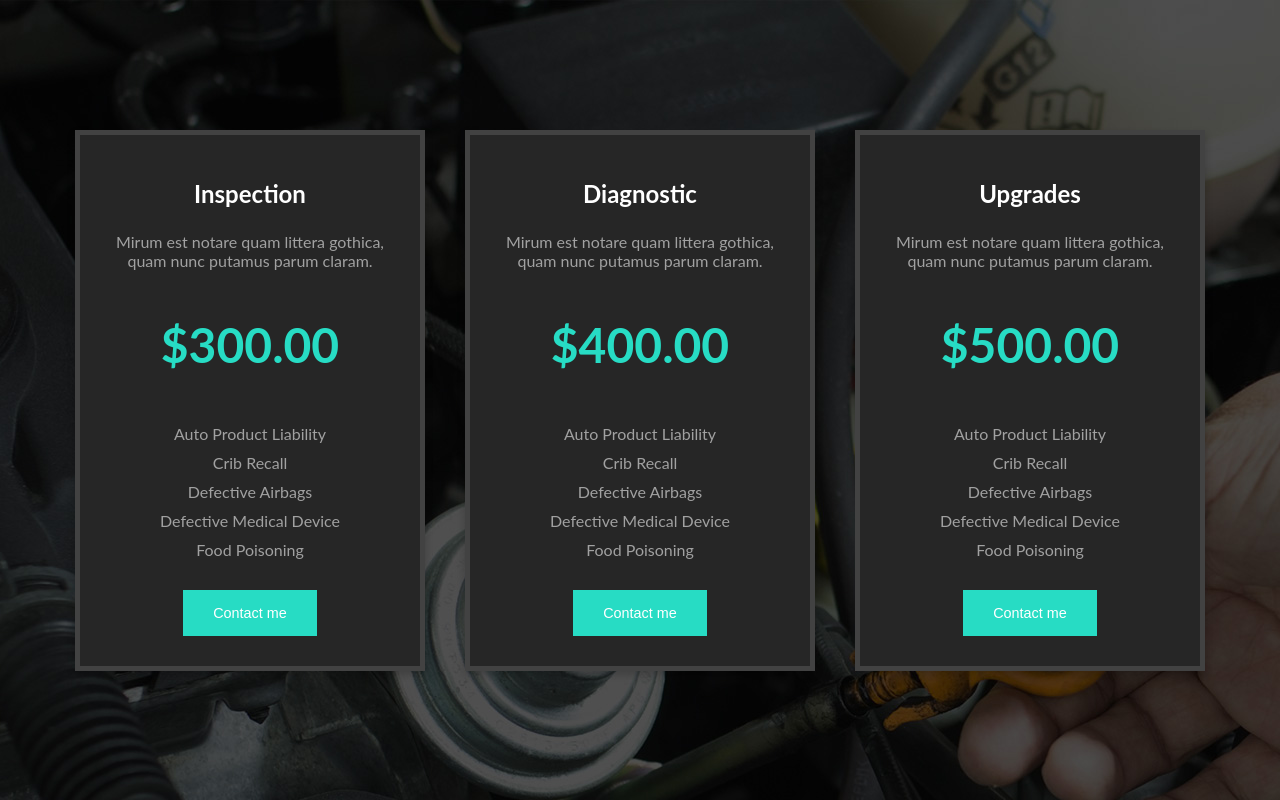
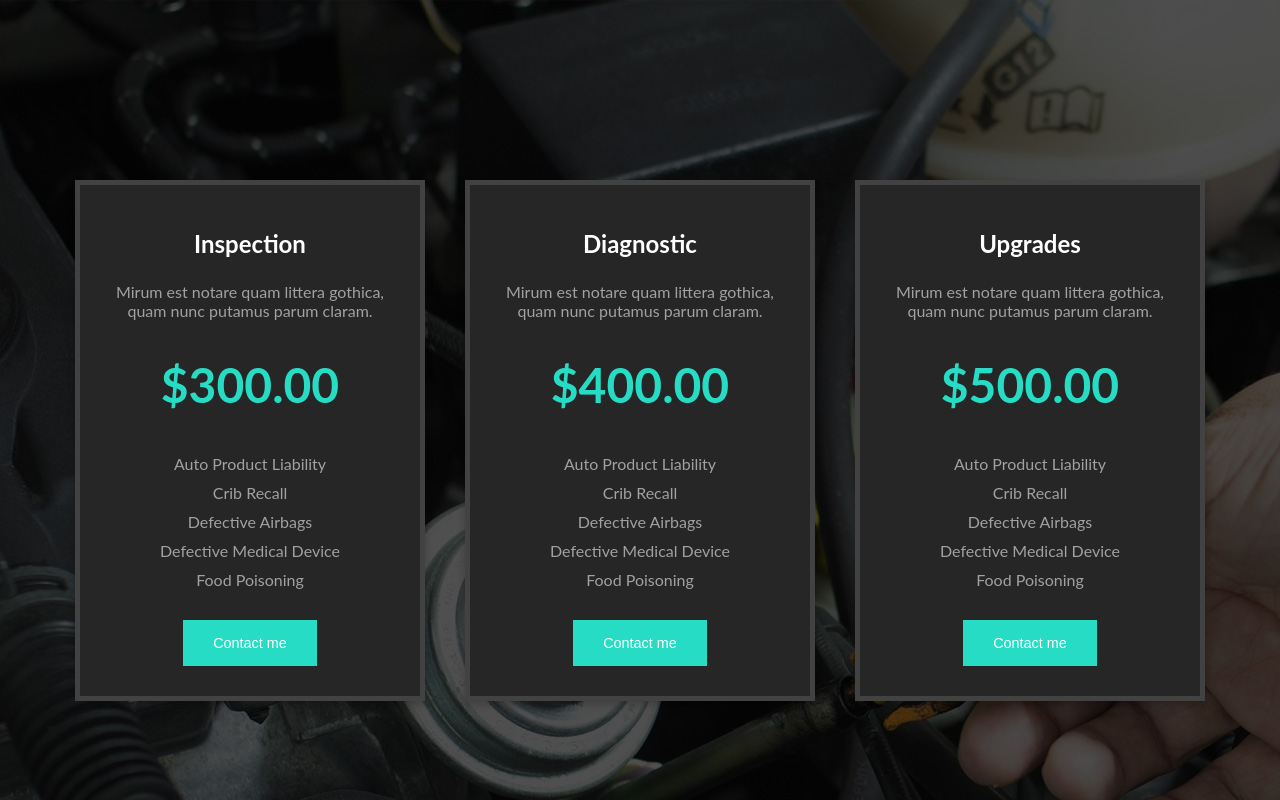
Before and after one commit to datquy2003/lab3, a plain HTML site: page index.html in a window 1280 px wide. Drawn offline with Linux system fonts and the light colour scheme; files whose address does not match are found by name.

Commit message:
Update style.css

```diff
--- a/style.css
+++ b/style.css
@@ -12,7 +12,7 @@ section {
     align-items: center;
     flex-wrap: wrap;
     text-align: center;
-    min-height: 90vh;
+    min-height: 100vh;
 }
 
 article {
@@ -36,7 +36,7 @@ p.price {
     font-weight: bold;
     color: #27dcc4;
     margin: 10px 0;
-    padding: 30px 0;
+    padding: 20px 0;
 }
 
 ul {
```
